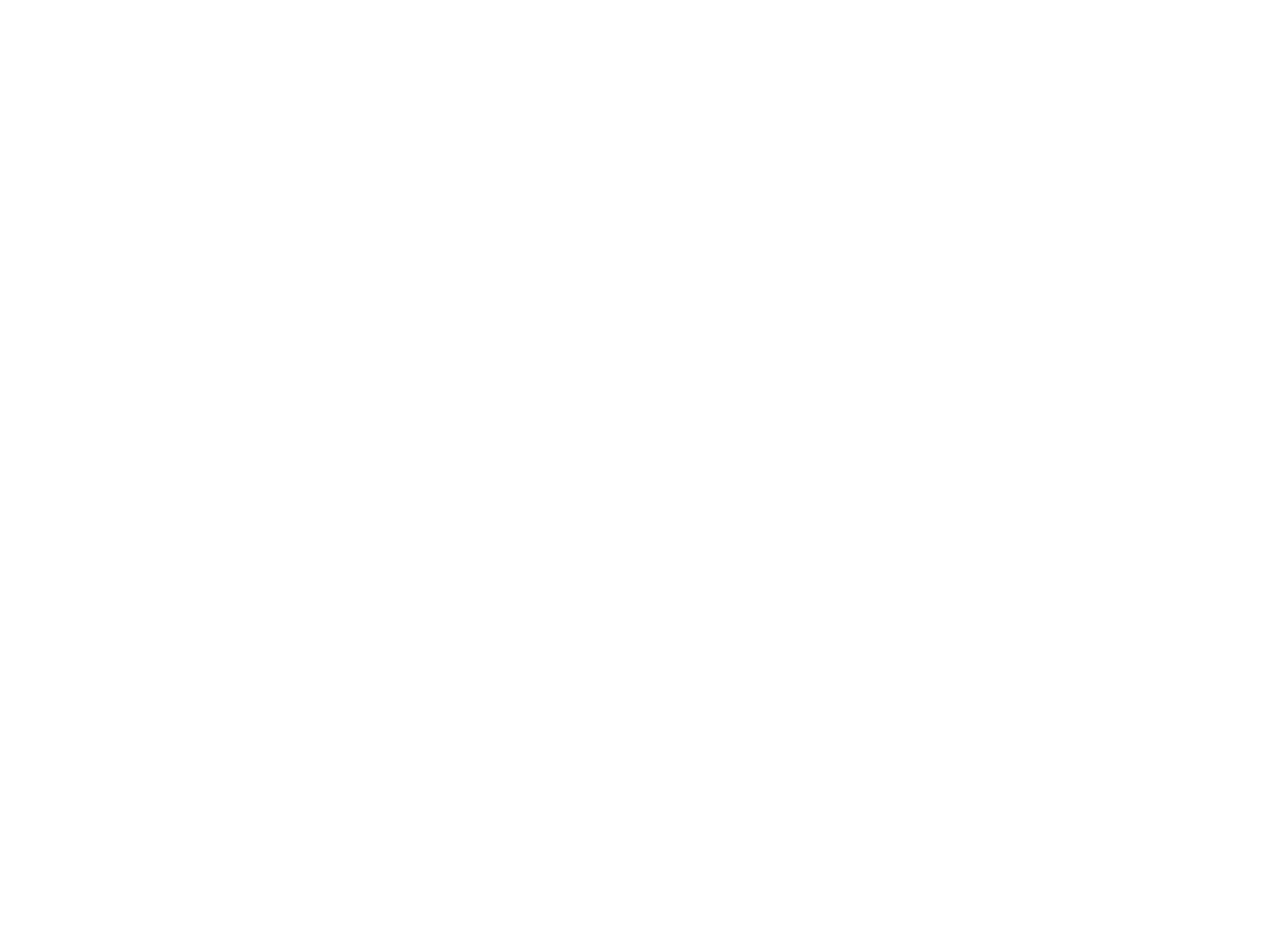
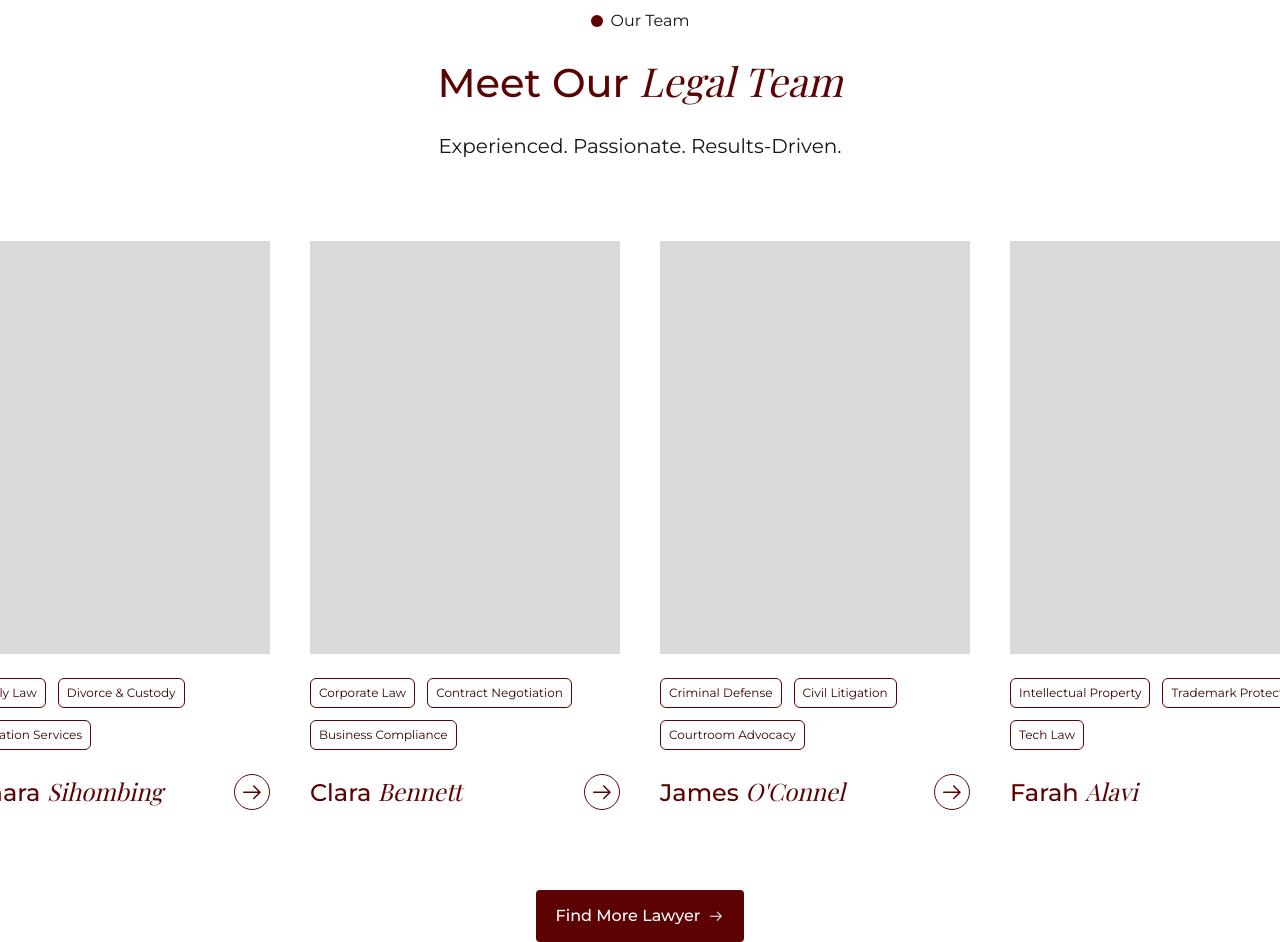
Before and after one commit to YuliaSilk/test-task, a Next.js app: page / in a window 1280 px wide. Shown: the part 1760-2702 px from the top of the page. Before the commit the page ends 1657 px from the top, so only its background shows below. Built offline with nearby package versions, Linux system fonts and the light colour scheme.

Commit message:
add team section

```diff
--- a/app/components/home/LegalExpertiseSection.tsx
+++ b/app/components/home/LegalExpertiseSection.tsx
@@ -3,7 +3,7 @@
 const LegalExpertise = () => {
  return (
   <section className="container-custom pt-20">
-   <div className="flex flex-col items-center justify-center gap-2 mb-6 ">
+   <div className="flex flex-col items-center justify-center gap-6 mb-6 ">
     <div className="flex items-center justify-center gap-2 ">
      <div className="w-3 h-3 rounded-full bg-primary" />
      <span className="font-montserrat text-base text-[16px]  leading-6">Practice Area</span>
--- /dev/null
+++ b/app/components/home/TeamSection.tsx
@@ -0,0 +1,32 @@
+import TeamList from "../team/TeamList";
+import Button from "../ui/Button";
+import {GoArrowRight} from "react-icons/go";
+
+const TeamSection = () => {
+ return (
+  <section className="container-custom pt-20 ">
+   <div className="flex flex-col items-center justify-center gap-6">
+    <div className="flex items-center justify-center gap-2 ">
+     <div className="w-3 h-3 rounded-full bg-primary" />
+     <span className="font-montserrat text-base text-[16px]  leading-6">Our Team</span>
+    </div>
+    <h2 className="font-medium text-[40px] leading-12 tracking-tight-custom ">
+     Meet Our
+     <span className="font-playfair font-normal italic"> Legal Team</span>
+    </h2>
+    <p className="text-[20px] text-base">Experienced. Passionate. Results-Driven. </p>
+   </div>
+   <TeamList />
+   <div className="flex items-center justify-center">
+    <Button className="">
+     Find More Lawyer
+     <span>
+      <GoArrowRight />
+     </span>
+    </Button>
+   </div>
+  </section>
+ );
+};
+
+export default TeamSection;
--- /dev/null
+++ b/app/components/team/TeamCard.tsx
@@ -0,0 +1,39 @@
+import {GoArrowRight} from "react-icons/go";
+
+interface TeamCardProps {
+ name: string;
+ surname: string;
+ specialties: string[];
+}
+
+const TeamCard = ({name, surname, specialties}: TeamCardProps) => {
+ return (
+  <div className="flex flex-col group cursor-pointer">
+   <div className="aspect-3/4 bg-[#D9D9D9] mb-6 overflow-hidden">{/* <Image ... /> */}</div>
+
+   <div className="flex flex-wrap gap-3 mb-6">
+    {specialties.map((spec) => (
+     <span
+      key={spec}
+      className="px-2 py-1 border-[0.2px] border-primary rounded-md text-[12px] leading-5 font-montserrat text-dark"
+     >
+      {spec}
+     </span>
+    ))}
+   </div>
+
+   <div className="flex justify-between items-center ">
+    <h3 className="text-[24px] leading-8">
+     <span className="font-montserrat font-medium">{name} </span>
+     <span className="font-playfair italic">{surname}</span>
+    </h3>
+
+    <div className="w-9 h-9 rounded-full border-[0.5px] border-primary flex items-center justify-center ">
+     <GoArrowRight className="w-6 h-6" />
+    </div>
+   </div>
+  </div>
+ );
+};
+
+export default TeamCard;
--- /dev/null
+++ b/app/components/team/TeamList.tsx
@@ -0,0 +1,17 @@
+import {TEAM_MEMBERS} from "@/app/constants/teamMembers";
+import TeamCard from "./TeamCard";
+
+const TeamList = () => {
+ return (
+  <div className="grid grid-cols-4 gap-10 py-20">
+   {TEAM_MEMBERS.map((member) => (
+    <TeamCard
+     key={member.id}
+     {...member}
+    />
+   ))}
+  </div>
+ );
+};
+
+export default TeamList;
--- /dev/null
+++ b/app/constants/teamMembers.ts
@@ -0,0 +1,30 @@
+export const TEAM_MEMBERS = [
+ {
+  id: 1,
+  name: "Amara",
+  surname: "Sihombing",
+  specialties: ["Family Law", "Divorce & Custody", "Mediation Services"],
+  image: "/images/team/amara.jpg",
+ },
+ {
+  id: 2,
+  name: "Clara",
+  surname: "Bennett",
+  specialties: ["Corporate Law", "Contract Negotiation", "Business Compliance"],
+  image: "/images/team/amara.jpg",
+ },
+ {
+  id: 3,
+  name: "James",
+  surname: "O'Connel",
+  specialties: ["Criminal Defense", "Civil Litigation", "Courtroom Advocacy"],
+  image: "/images/team/amara.jpg",
+ },
+ {
+  id: 4,
+  name: "Farah",
+  surname: "Alavi",
+  specialties: ["Intellectual Property", "Trademark Protection", "Tech Law"],
+  image: "/images/team/amara.jpg",
+ },
+];
--- a/app/layout.tsx
+++ b/app/layout.tsx
@@ -12,6 +12,7 @@
  subsets: ["latin"],
  variable: "--font-playfair",
  weight: ["400"],
+ style: "italic",
 });
 
 const inter = Inter({
--- a/app/page.tsx
+++ b/app/page.tsx
@@ -1,5 +1,6 @@
 import Hero from "./components/home/Hero";
 import LegalExpertise from "./components/home/LegalExpertiseSection";
+import TeamSection from "./components/home/TeamSection";
 
 export default function Home() {
  return (
@@ -7,6 +8,7 @@
    <main className="">
     <Hero />
     <LegalExpertise />
+    <TeamSection />
    </main>
   </div>
  );
```
